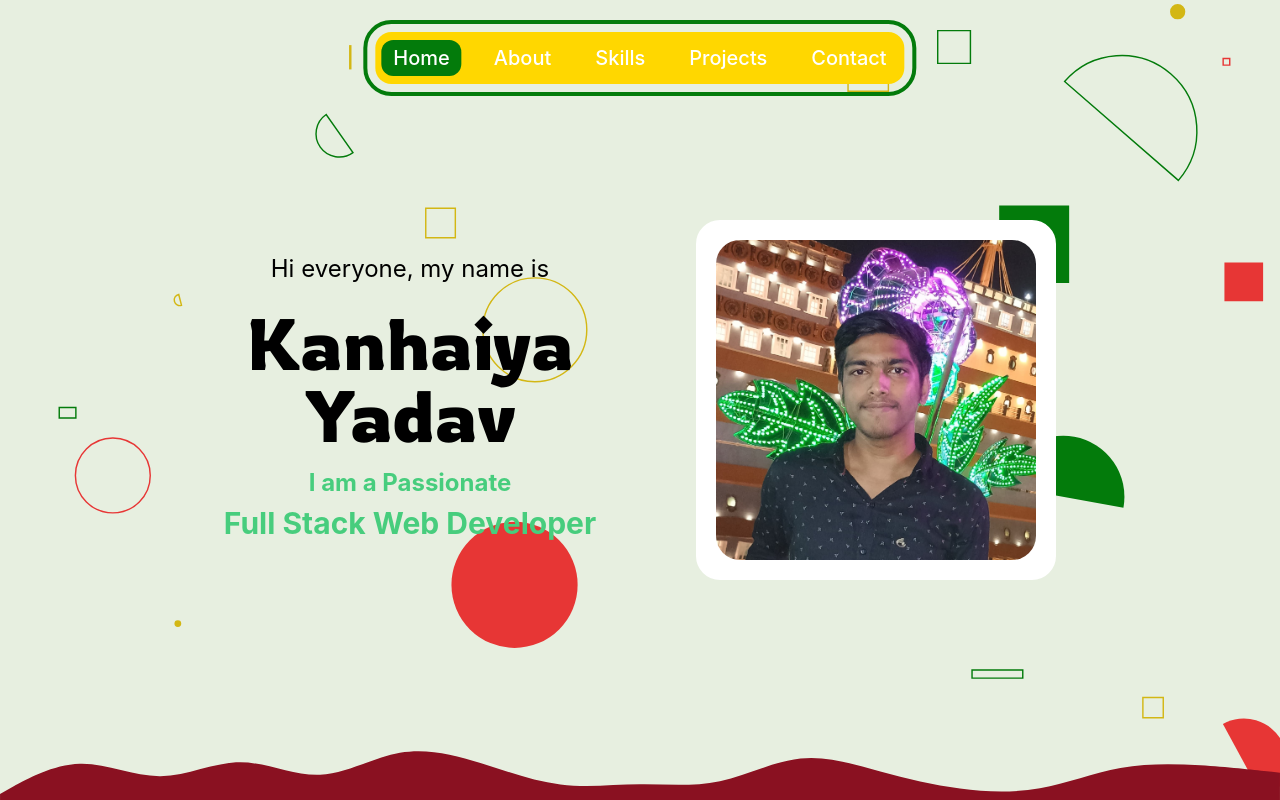
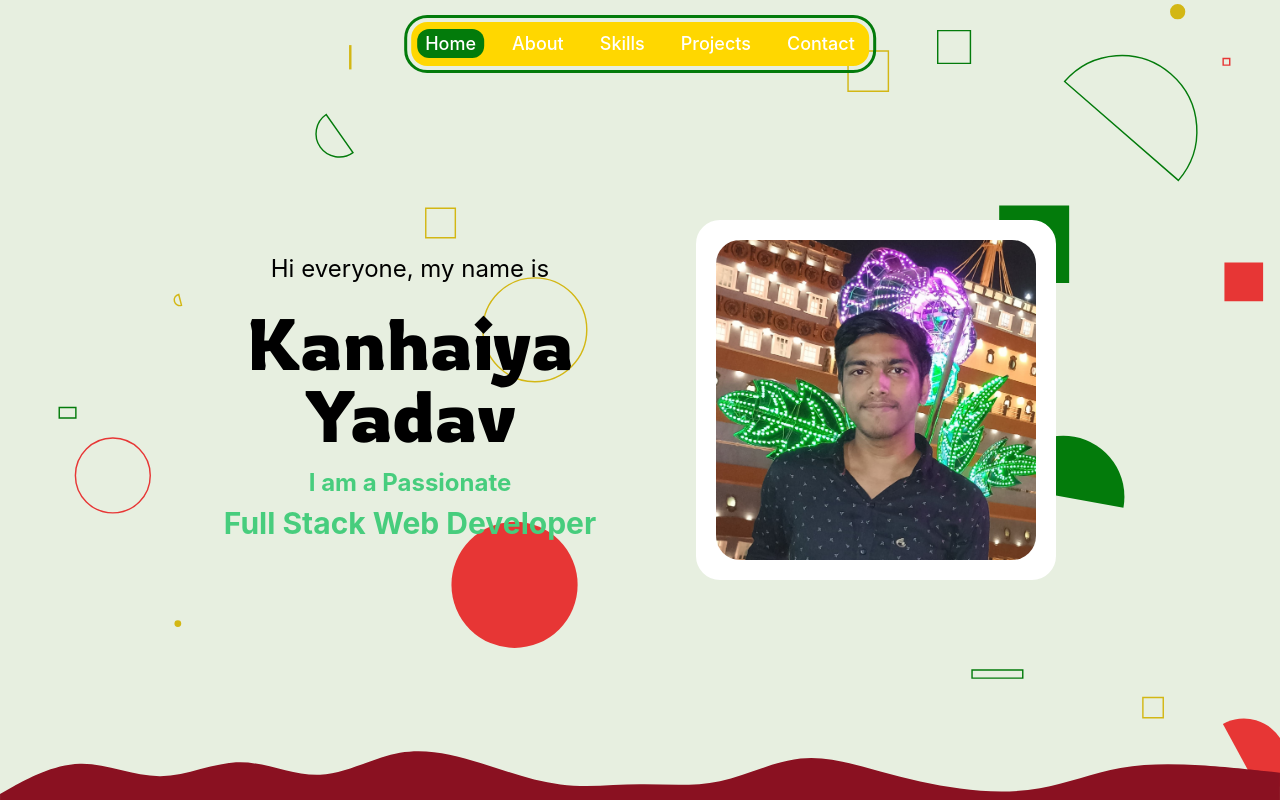
Before and after one commit to kanhaiyadav/Portfolio, a React (Vite) app: page / in a window 1280 px wide. Shown: the top 800 px of the page. Built offline with nearby package versions, Linux system fonts and the light colour scheme; a web font is replaced by a local one.

Commit message:
a basic contact page completed

```diff
--- a/index.html
+++ b/index.html
@@ -7,6 +7,8 @@
     <link href="https://fonts.googleapis.com/css?family=Poppins:100,100italic,200,200italic,300,300italic,regular,italic,500,500italic,600,600italic,700,700italic,800,800italic,900,900italic" rel="stylesheet" />
     <link href="https://fonts.googleapis.com/css?family=Rowdies:300,regular,700" rel="stylesheet" />
     <link href="https://fonts.googleapis.com/css?family=Playwrite+PE:100,200,300,regular" rel="stylesheet" />
+    <link href="https://fonts.googleapis.com/css?family=Abril+Fatface:regular" rel="stylesheet" />
+    <link href="https://fonts.googleapis.com/css?family=Great+Vibes:regular" rel="stylesheet" />
     <meta name="viewport" content="width=device-width, initial-scale=1.0" />
     <title>Vite + React</title>
   </head>
--- a/src/App.jsx
+++ b/src/App.jsx
@@ -1,6 +1,6 @@
 import './App.css'
 import About from './components/About/About'
-import Contact from './components/Contact'
+import Contact from './components/Contact/Contact'
 import Home from './components/home'
 import Nav from './components/Nav'
 import Projects from './components/Projects/Projects'
--- a/src/components/Contact.jsx
+++ /dev/null
@@ -1,11 +0,0 @@
-import Section from "./section.component";
-
-const Contact = () => {
-    return (
-        <Section className={"bg-[url('/src/assets/flat-mountains.svg')] bg-cover h-screen"}>
-            <h1>Contact</h1>
-        </Section>
-    );
-}
-
-export default Contact;
--- /dev/null
+++ b/src/components/Contact/Contact.jsx
@@ -0,0 +1,19 @@
+import ContactForm from "../ContactForm/ContactForm";
+import Section from "../section.component";
+import './Contact.styles.css';
+import meetUp from '../../assets/meetup.svg';
+
+const Contact = () => {
+    return (
+        <Section className={"bg-[url('/src/assets/flat-mountains.svg')] bg-cover h-screen flex items-center justify-center"}>
+            <div className="main h-[80%] bg-[#ffffffe4] flex items-center justify-between rounded-2xl">
+                <div className="h-full">
+                    <img src={meetUp} alt="meet up" className="w-[100%] h-[100%]"/>
+                </div>
+                <ContactForm />
+            </div>
+        </Section>
+    );
+}
+
+export default Contact;
--- /dev/null
+++ b/src/components/ContactForm/ContactForm.jsx
@@ -0,0 +1,19 @@
+import Input from "../Input/Input";
+import Textarea from "../Textarea/Input";
+import Button from '../button';
+import { IoSend } from "react-icons/io5";
+
+
+const ContactForm = () => {
+    return (
+        <form className="max-w-[500px] h-full flex flex-col items-center gap-5 bg-[#5644b8] rounded-2xl p-10">
+            <h1 className="font-Abril-Fatface"><span className="text-7xl text-[rgba(255,255,255,0.3)]">Contact</span><span className="text-red-500 font-Great-Vibes text-7xl">Me</span></h1>
+            <Input type='text' placeholder='Your Name' required autoFocus/>
+            <Input type='email' placeholder='Your email' required/>
+            <Textarea placeholder='Your message here ...' />
+            <Button>Send Message <IoSend /></Button>
+        </form>
+    );
+};
+
+export default ContactForm;
--- /dev/null
+++ b/src/components/Input/Input.jsx
@@ -0,0 +1,20 @@
+import { useState } from "react";
+
+const Input = ({className, ...otherProps}) => {
+    const [value, setValue] = useState("");
+    const onChange = (e) => {
+        setValue(e.target.value);
+    };
+    return (
+        <input
+            {...otherProps}
+            value={value}
+            onChange={onChange}
+            className={`min-w-[400px] border-2 border-[#2a2a2a] p-4 pt-3 pb-3  placeholder:text-[#616161]
+            outline-none ${value? 'bg-green-500': 'bg-sky-300'} text-black text-xl font-Poppins rounded-sm
+            focus:ring-[1px] focus:ring-black focus:bg-sky-500 shadow-[7px_7px_0px_1px_rgb(0,0,0)] ${className}`}
+        />
+    );
+}
+
+export default Input;
--- a/src/components/Nav.jsx
+++ b/src/components/Nav.jsx
@@ -1,21 +1,21 @@
 const Nav = () => {
     return (
-        <nav className="z-50 fixed translate-x-[-50%] left-2/4  py-3 px-1.5 rounded-2xl bg-[#FFD700] my-8 outline outline-offset-8 outline-4 outline-[#037b0b]">
-            <ul className="list-none flex flex-row gap-5 text-white text-xl">
+        <nav className="z-50 fixed top-[-10px] translate-x-[-50%] left-2/4  py-2 px-1.5 rounded-2xl bg-[#FFD700] my-8 outline outline-offset-4 outline-[3px] outline-[#037b0b]">
+            <ul className="list-none flex flex-row gap-5 text-white text-lg">
                 <li>
-                    <a href="#" className="text-white px-3 py-1.5 rounded-xl bg-[#037b0b]">Home</a>
+                    <a href="#" className="text-white px-2 py-1 rounded-xl bg-[#037b0b]">Home</a>
                 </li>
                 <li>
-                    <a href="/about" className="text-white p-3 ">About</a>
+                    <a href="/about" className="text-white px-2 py-1 ">About</a>
                 </li>
                 <li>
-                    <a href="/skills" className="text-white p-3 ">Skills</a>
+                    <a href="/skills" className="text-white px-2 py-1 ">Skills</a>
                 </li>
                 <li>
-                    <a href="/projects" className="text-white p-3 ">Projects</a>
+                    <a href="/projects" className="text-white px-2 py-1 ">Projects</a>
                 </li>
                 <li>
-                    <a href="/contact" className="text-white p-3 ">Contact</a>
+                    <a href="/contact" className="text-white px-2 py-1 ">Contact</a>
                 </li>
             </ul>
         </nav>
--- /dev/null
+++ b/src/components/Textarea/Input.jsx
@@ -0,0 +1,21 @@
+import { useState } from "react";
+
+const Textarea = ({className, ...otherProps}) => {
+    const [value, setValue] = useState("");
+    const onChange = (e) => {
+        setValue(e.target.value);
+    };
+    return (
+        <textarea
+            {...otherProps}
+            value={value}
+            onChange={onChange}
+            rows={5}
+            className={`min-w-[400px] border-2 border-[#2a2a2a] p-4 pt-3 pb-3  placeholder:text-[#616161]
+            outline-none ${value ? 'bg-green-500' : 'bg-sky-300'} text-black text-xl font-Poppins rounded-sm
+            focus:ring-[1px] focus:ring-black focus:bg-sky-500 shadow-[7px_7px_0px_1px_rgb(0,0,0)] ${className}`}
+        />
+    );
+}
+
+export default Textarea;
--- a/src/components/button.jsx
+++ b/src/components/button.jsx
@@ -1,6 +1,6 @@
 const Button = ({ children, className, downloadLink, name }) => {
     return (
-        <a href={downloadLink} download={name} target="_blank" rel="noopener noreferrer" className={`cursor-default bg-[#aa00aa] text-white hover:text-white rounded-lg p-3 shadow-[5px_5px_0px_1px_rgba(0,0,0)] hover:bg-blue-600 hover:scale-110 transition-[transform] border-2 border-black text-lg ${className}`}>
+        <a href={downloadLink} download={name} target="_blank" rel="noopener noreferrer" className={`flex items-center gap-2 cursor-default bg-[#aa00aa] text-white hover:text-white rounded-lg p-3 shadow-[5px_5px_0px_1px_rgba(0,0,0)] hover:bg-blue-600 hover:scale-110 transition-[transform] border-2 border-black text-lg ${className}`}>
             {children}
         </a>
     );
--- a/tailwind.config.js
+++ b/tailwind.config.js
@@ -9,7 +9,7 @@ export default {
             keyframes: {
                 'typewriter': {
                     '0%': { width: '0' },
-                    '100%': { width: '100%'}
+                    '100%': { width: '100%' }
                 },
                 bounce: {
                     '0%': {
@@ -55,6 +55,9 @@ export default {
                 'Poppins': ['Poppins', 'sans-serif'],
                 'Rowdies': ['Rowdies', 'cursive'],
                 'Playwrite1': ['Playwrite PE', 'cursive'],
+                'Karsten': ['Karsten ExtraBold Alt', 'cursive'],
+                'Abril-Fatface': ['Abril Fatface', 'cursive'],
+                'Great-Vibes': ['Great Vibes', 'cursive'],
             },
         },
         plugins: [],
```
Also changed, not shown: src/assets/meetup.svg (added), src/components/Contact/Contact.styles.css (added).
